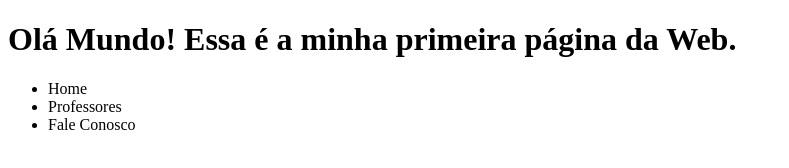
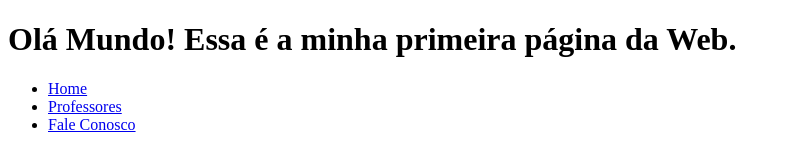
Before and after one commit to WesCarvalho/Meus-primeiros-HTML, a plain HTML site: page index.html in a window 1280 px wide. Shown: the whole page, without its empty margins (0-789 px from the left). Drawn offline with Linux system fonts and the light colour scheme.

Commit message:
Link na Header

```diff
--- a/index.html
+++ b/index.html
@@ -9,9 +9,9 @@
             <h1>Olá Mundo! Essa é a minha primeira página da Web.</h1>
             <nav>
                 <ul>
-                    <li>Home</li>
-                    <li>Professores</li>
-                    <li>Fale Conosco</li>
+                    <li><a href="index.html"> Home</a> </li>
+                    <li><a href="Professores.html"> Professores</a> </li>
+                    <li><a href="FaleConoso.html"> Fale Conosco</a> </li>
                 </ul>
             </nav>
         </header>
```
